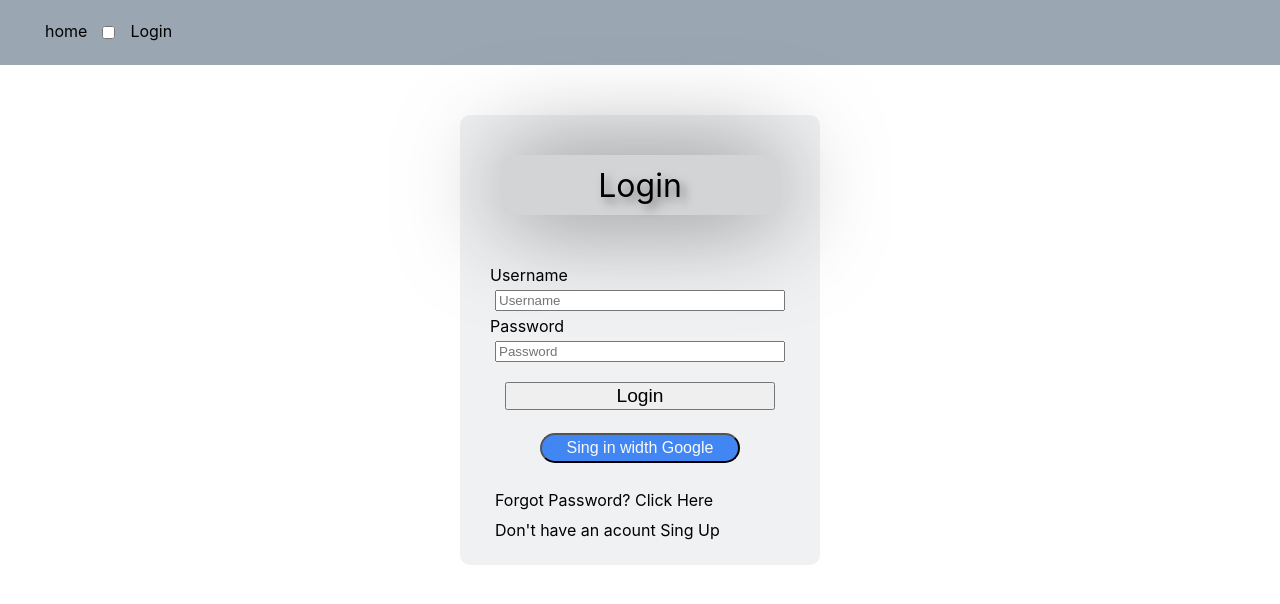
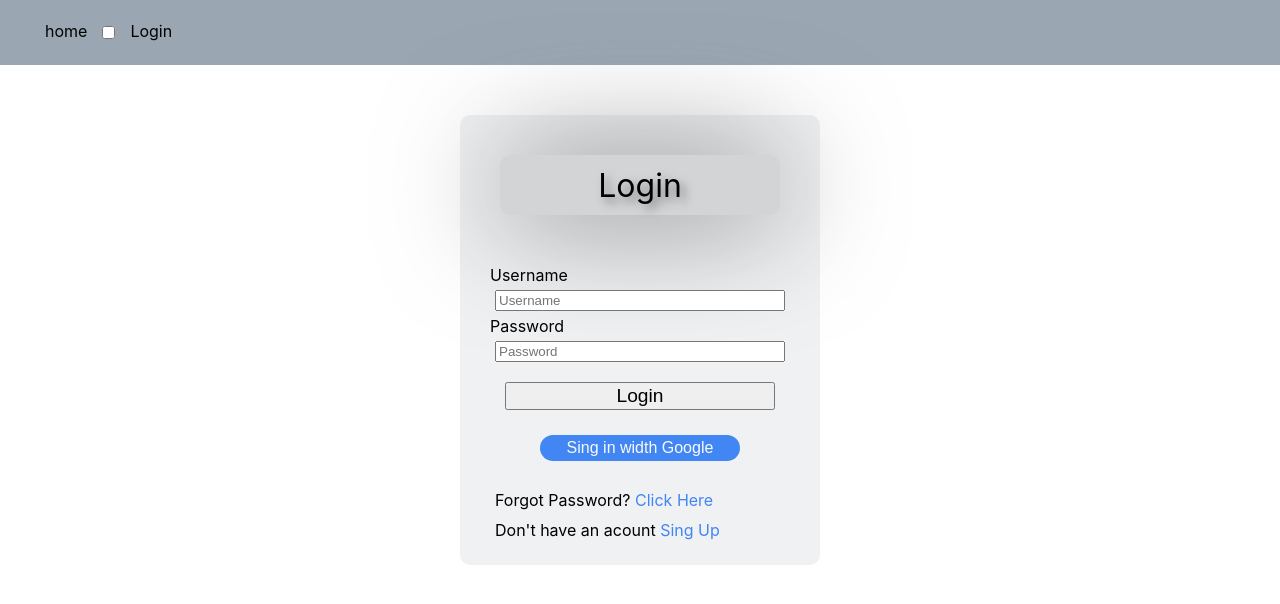
Before and after one commit to Xpedr2/todolist, a React (Create React App) app: page / in a window 1280 px wide. Shown: the top 604 px of the page. Built offline with nearby package versions, Linux system fonts and the light colour scheme.

Commit message:
correcciones login

```diff
--- a/src/components/login/login.css
+++ b/src/components/login/login.css
@@ -20,7 +20,7 @@
     justify-items: center;
     align-items: center;
     font-size: 2em;
-    box-shadow: 1px 1px 100px  rgb(115, 115, 115);
+    box-shadow: 1px 1px 120px  rgb(115, 115, 115);
     text-shadow: 5px 5px 10px rgb(121, 121, 121);
 
  }
@@ -48,9 +48,16 @@ button{
     padding: 4px;
     font-size: 1em;
     color: rgb(249, 249, 249);
+    border: none;
 }
-.buttonGoogle :hover {
+.buttonGoogle:hover {
     color: rgb(66, 133, 244);
     background-color: rgb(255, 255, 255);
-    transition: 0.5s;
+    transition: 0.4s;
+    box-shadow: 2px 2px 5px rgb(66, 133, 244);
 }
+
+.loginLink {
+    color: rgb(66, 133, 244);
+    cursor: pointer;
+}
--- a/src/components/login/login.js
+++ b/src/components/login/login.js
@@ -9,8 +9,8 @@ export default function Login () {
                 <input type="password" placeholder="Password"></input>
                 <button className="buttonLogin">Login</button>
                 <button className="buttonGoogle">Sing in width Google</button>
-                <p>Forgot Password? <a>Click Here</a></p>
-                <p>Don't have an acount <a>Sing Up</a></p>
+                <p>Forgot Password? <a className="loginLink">Click Here</a></p>
+                <p>Don't have an acount <a className="loginLink">Sing Up</a></p>
             </div>
             <div className="divLogin">Login</div>
         </>
```
